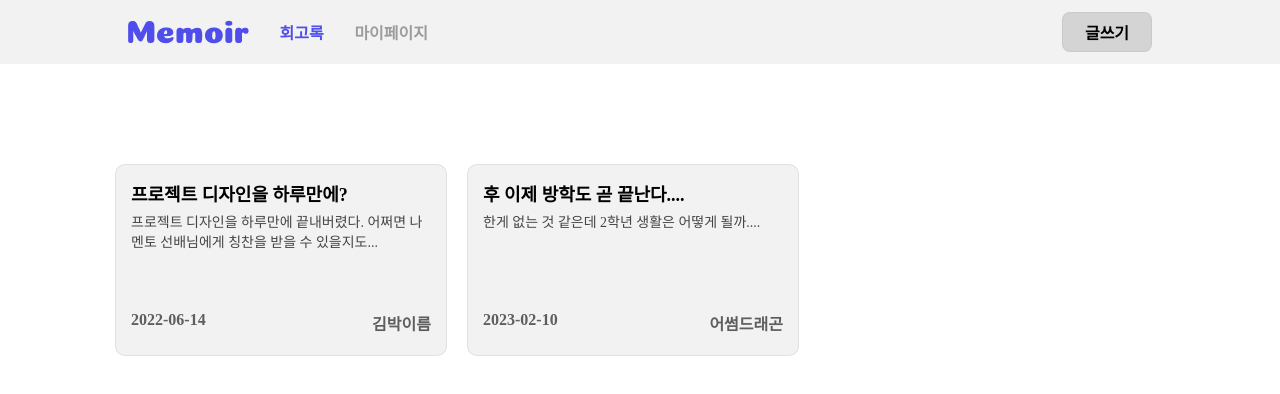
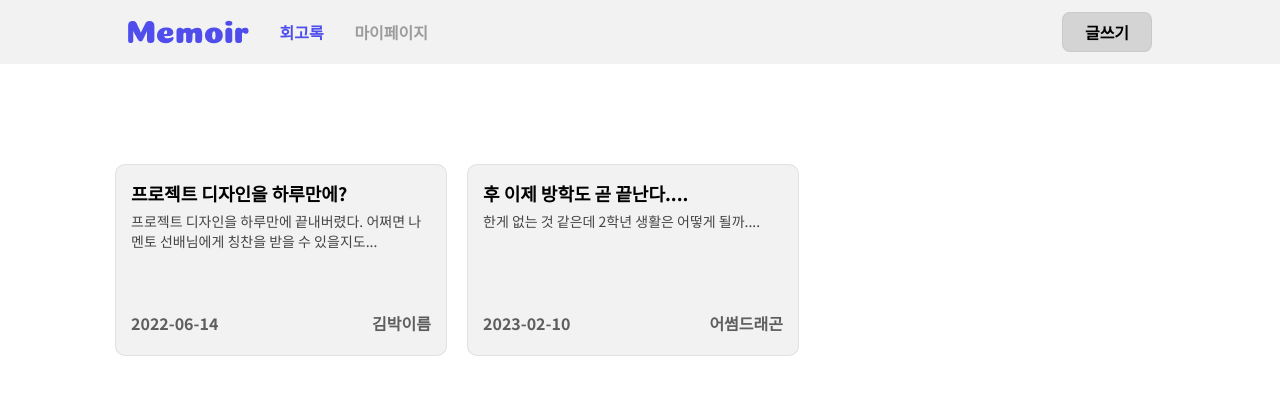
Before and after one commit to Team-Submit/Memoir_FE, a React (Create React App) app in the folder memoir/: page / in a window 1280 px wide. Shown: the top 394 px of the page. Built offline with nearby package versions, Linux system fonts and the light colour scheme.

Commit message:
[STYLE] 폰트 설정

```diff
--- a/memoir/src/App.css
+++ b/memoir/src/App.css
@@ -1,7 +1,10 @@
+
+@import url('https://fonts.googleapis.com/css2?family=Noto+Sans+KR:wght@400;500;700&display=swap');
 * {
   margin: 0;
   padding: 0;
   line-height: normal;
+  font-family: 'Noto Sans KR', sans-serif;
 }
 html,
 body,
```
